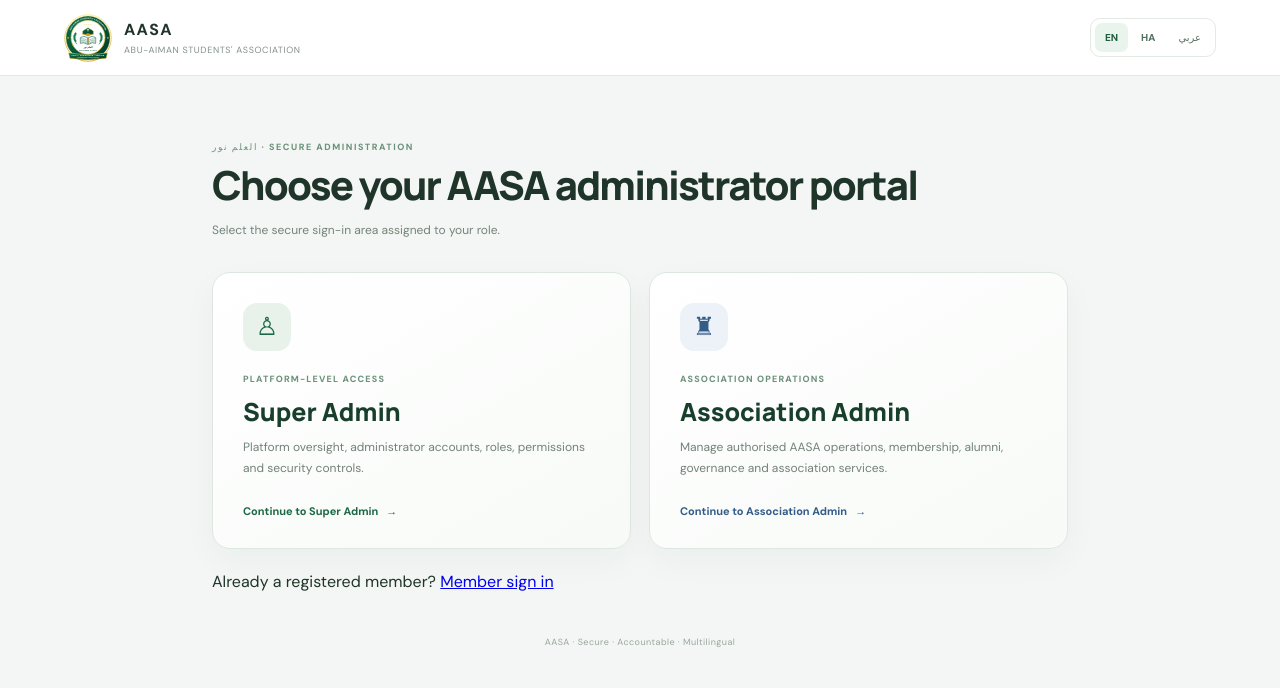
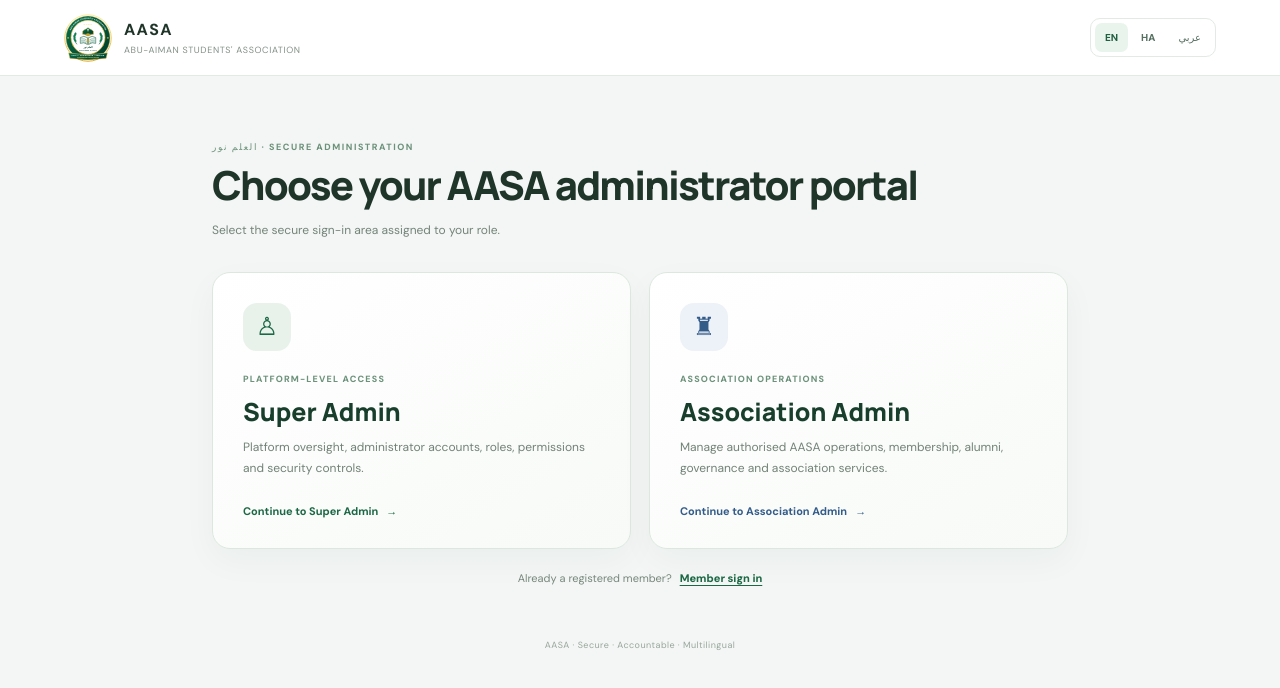
Before and after one commit to Abu-Aiman-Students-Association/AASA-Management-System, a React (Vite) app: page / in a window 1280 px wide. Shown: the top 688 px of the page. Built offline with nearby package versions, Linux system fonts and the light colour scheme; no server answers.

Commit message:
Style the retained AASA member sign-in link

```diff
--- a/src/admin.css
+++ b/src/admin.css
@@ -349,3 +349,6 @@
 .aasa-portal-denied .aasa-secondary{margin-top:12px}
 .aasa-portal-denied .aasa-link{display:inline-block;margin:8px 0}
 @media(max-width:650px){.aasa-portal-grid{grid-template-columns:1fr;gap:13px;margin-top:22px}.aasa-portal-card{min-height:220px}.aasa-portal-card .aasa-portal-icon{margin-bottom:15px}}
+
+.aasa-portal-member{text-align:center;color:#77877d;font-size:11px;margin:8px 0 26px}
+.aasa-portal-member a{color:#1c6845;font-weight:800;text-decoration:underline;text-underline-offset:3px;margin-inline-start:5px}
```
